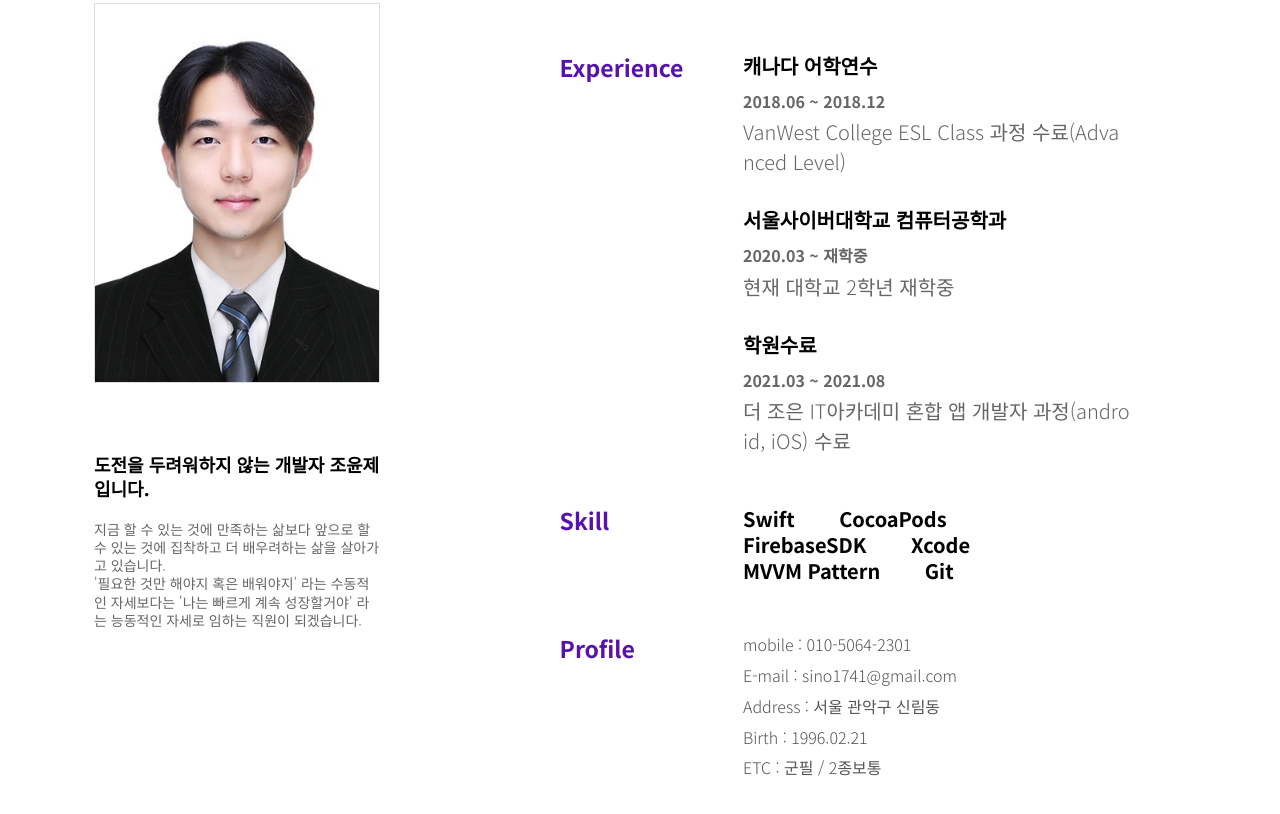
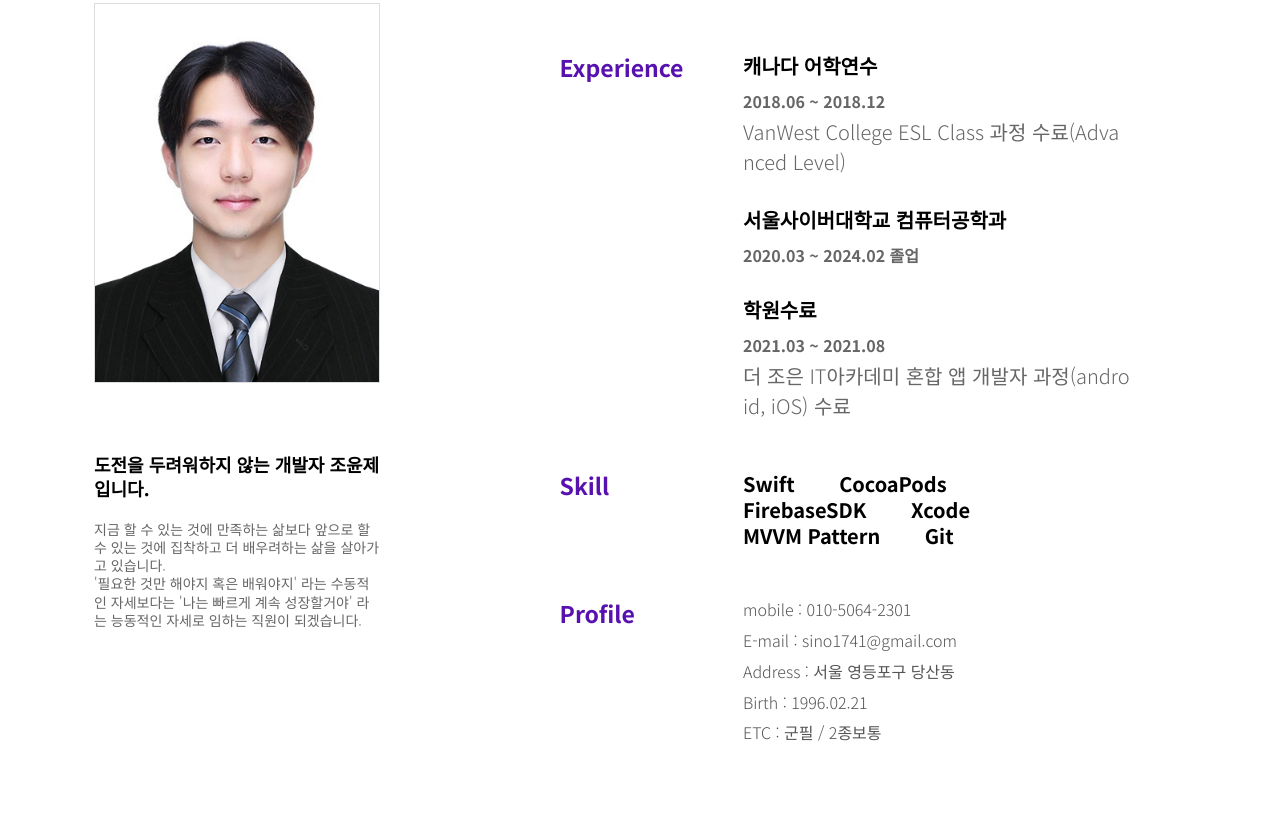
Before and after one commit to Janinto/Jay, a plain HTML site: page index.html in a window 1280 px wide. Shown: the part 2389-3203 px from the top of the page. Drawn offline with Linux system fonts and the light colour scheme.

Commit message:
Update index.html

```diff
--- a/index.html
+++ b/index.html
@@ -277,8 +277,7 @@
                             </li>
                             <li>
                                 <h4>서울사이버대학교 컴퓨터공학과</h4>
-                                <b>2020.03 ~ 재학중</b>
-                                <p>현재 대학교 2학년 재학중</p>
+                                <b>2020.03 ~ 2024.02 졸업</b>
                             </li>
                             <li>
                                 <h4>학원수료</h4>
@@ -305,7 +304,7 @@
                         <ul class="profile-list">
                             <li>mobile : 010-5064-2301</li>
                             <li>E-mail : sino1741@gmail.com</li>
-                            <li>Address : 서울 관악구 신림동</li>
+                            <li>Address : 서울 영등포구 당산동</li>
                             <li>Birth : 1996.02.21</li>
                             <li>ETC : 군필 / 2종보통</li>
                         </ul>
```
